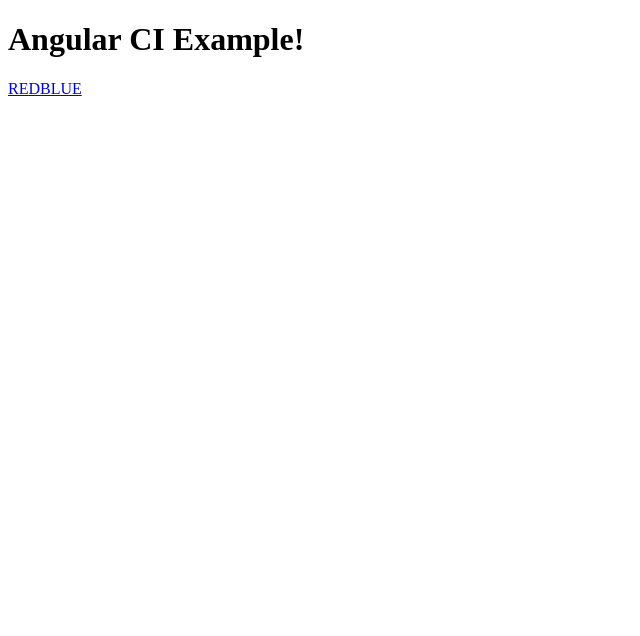
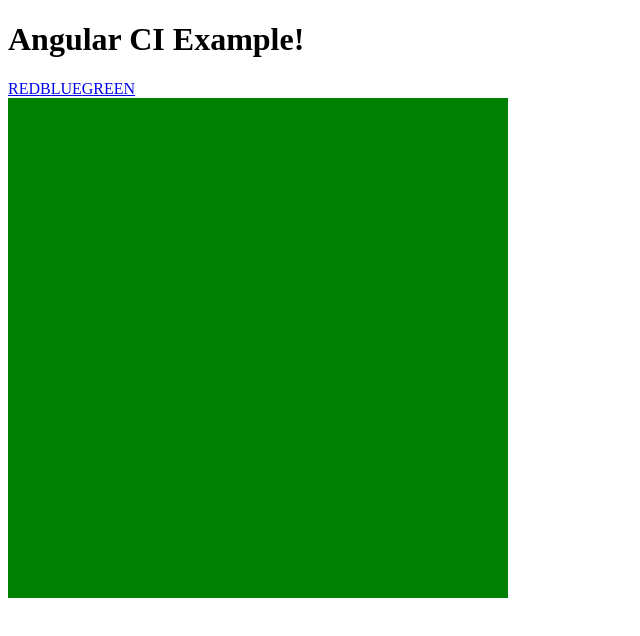
Before and after one commit to rsevilla223/angular-ci-example, an Angular app: page /green in a window 1280 px wide. Before the commit this address led to /. Shown: the top 636 px of the page, without its empty margins (0-640 px from the left). Built offline with nearby package versions, Linux system fonts and the light colour scheme.

Commit message:
added green component

```diff
--- a/src/app/app-routing.module.ts
+++ b/src/app/app-routing.module.ts
@@ -2,6 +2,7 @@ import { NgModule } from '@angular/core';
 import { Routes, RouterModule } from '@angular/router';
 import { BlueComponent } from '../app/blue/blue.component';
 import { RedComponent } from '../app/red/red.component';
+import { GreenComponent } from '../app/green/green.component';
 
 const routes: Routes = [
   {
@@ -15,6 +16,10 @@ const routes: Routes = [
         path: 'blue',
         component: BlueComponent
       },
+      {
+        path: 'green',
+        component: GreenComponent
+      }
     ]
   },
   {
--- a/src/app/app.component.ts
+++ b/src/app/app.component.ts
@@ -8,6 +8,7 @@ import { Component } from '@angular/core';
     <nav>
       <a routerLink="/red">RED</a>
       <a routerLink="/blue">BLUE</a>
+      <a routerLink="/green">GREEN</a>
     </nav>
     <router-outlet></router-outlet>
   `
--- a/src/app/app.module.ts
+++ b/src/app/app.module.ts
@@ -5,12 +5,14 @@ import { AppRoutingModule } from './app-routing.module';
 import { AppComponent } from './app.component';
 import { RedComponent } from './red/red.component';
 import { BlueComponent } from './blue/blue.component';
+import { GreenComponent } from './green/green.component';
 
 @NgModule({
   declarations: [
     AppComponent,
     RedComponent,
-    BlueComponent
+    BlueComponent,
+    GreenComponent
   ],
   imports: [
     BrowserModule,
--- /dev/null
+++ b/src/app/green/green.component.ts
@@ -0,0 +1,10 @@
+import { Component, OnInit } from '@angular/core';
+
+@Component({
+  selector: 'app-green',
+  template: `
+    <div class="wrapper"></div>
+  `,
+  styles: ['div.wrapper { width: 500px; height: 500px; background-color: green; }']
+})
+export class GreenComponent {}
```
